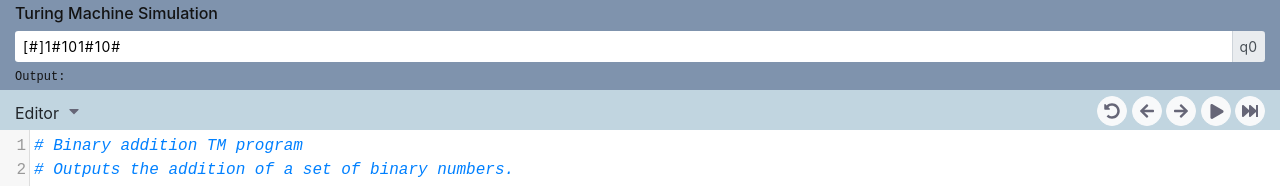
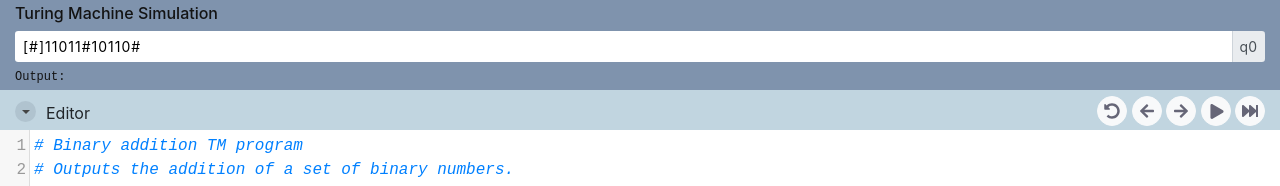
Before and after one commit to uhmarcel/Turing-Machine-Simulator, a React (Create React App) app: page / in a window 1280 px wide. Shown: the top 186 px of the page. Built offline with nearby package versions, Linux system fonts and the light colour scheme.

Commit message:
Added program list dropdown, added logic to swap program code from editor

```diff
--- a/src/App.js
+++ b/src/App.js
@@ -4,20 +4,20 @@ import Control from './Components/Control';
 import Editor from './Components/Editor';
 import './Css/App.css'
 
+import TuringMachine from './Classes/TuringMachine';
 import Program from './Classes/Program';
-import TuringMachine from './Classes/TuringMachine';
+import { binaryAddition } from './Extras/example-programs';
 
 class App extends Component {
 
   state = {
     TM: new TuringMachine(),
-    program: new Program()
+    program: new Program(),
+    defaultCode: ''
   }
 
   componentDidMount() {
-    const {TM} = this.state;
-    TM.setInput('1#101#10');
-    this.updateTM();
+    this.setDefaultCode(binaryAddition, '11011#10110');
   }
 
   updateTM = async () => {
@@ -30,8 +30,15 @@ class App extends Component {
     this.setState({program});
   }
 
+  setDefaultCode = (code, input) => {
+    const {TM} = this.state;
+    TM.setInput(input);
+    this.setState({defaultCode: code});
+    this.updateTM();
+  }
+
   render() {
-    const {TM, program} = this.state;
+    const {TM, program, defaultCode} = this.state;
     return (
       <div className='App'>
         <Display
@@ -42,8 +49,11 @@ class App extends Component {
           TM={TM}
           program={program}
           updateTM={this.updateTM}
+          updateProgram={this.updateProgram}
+          onProgramSelection={this.setDefaultCode}
         />
         <Editor
+          defaultCode={defaultCode}
           TM={TM}
           program={program}
           updateTM={this.updateTM}
--- a/src/Components/Control.js
+++ b/src/Components/Control.js
@@ -1,7 +1,8 @@
 import React, { Component } from 'react';
 import { Button } from 'reactstrap';
 import { FontAwesomeIcon } from '@fortawesome/react-fontawesome';
-import { faUndoAlt, faArrowLeft, faArrowRight, faPlay, faPause, faFastForward, faCaretDown} from '@fortawesome/free-solid-svg-icons';
+import { faUndoAlt, faArrowLeft, faArrowRight, faPlay, faPause, faFastForward } from '@fortawesome/free-solid-svg-icons';
+import ProgramDropdown from './Subcomponents/ProgramDropdown';
 
 import '../Css/Control.css';
 
@@ -29,6 +30,8 @@ class Control extends Component {
 
     simulationStep = async () => {
         const {TM, program, updateTM} = this.props;
+        if (TM.isDone())
+            this.stopSimulation();
         TM.step(program);
         updateTM();
     }
@@ -76,7 +79,11 @@ class Control extends Component {
         const playIcon = this.getPlayIcon();
         return (
             <div className='container-fluid ControlPanel'>
-                <div className='float-left EditorMsg'>Editor</div><Button color='none' className='float-left ControlButton'><FontAwesomeIcon icon={faCaretDown}/></Button>{'  '}
+                <ProgramDropdown
+                    className='float-left'
+                    onSelection={this.props.onProgramSelection}
+                />
+                <div className='EditorMsg'>Editor</div>
                 <div className='float-right'>
                     <Button color='light' className='ControlButton' onClick={this.simulationReset}><FontAwesomeIcon icon={faUndoAlt}/></Button>{'  '}
                     <Button color='light' className='ControlButton' onClick={this.simulationBack}><FontAwesomeIcon icon={faArrowLeft}/></Button>{'  '}
--- a/src/Components/Editor.js
+++ b/src/Components/Editor.js
@@ -1,6 +1,5 @@
 import React, { Component } from 'react';
 import { Controlled as CodeMirror} from 'react-codemirror2';
-import { binaryAddition } from '../Extras/example-programs'
 
 import 'codemirror/lib/codemirror.css';
 import 'codemirror/theme/xq-light.css';
@@ -11,13 +10,19 @@ import '../Css/Editor.css';
 class Editor extends Component {
 
     state = {
-        code: binaryAddition
+        previousCodeLength: null,
+        code: ''
     }
 
-    componentDidMount() {
-        const {code} = this.state;
-        this.updateCode(code);
+    componentDidUpdate() {
+        const {defaultCode} = this.props;
+        const {previousCodeLength} = this.state;
+        if (defaultCode.length !== previousCodeLength) {
+            this.setState({previousCodeLength: defaultCode.length});
+            this.updateCode(defaultCode);
+        }
     }
+
 
     updateCode = async(code) => {
         const { program, updateProgram } = this.props;
--- /dev/null
+++ b/src/Components/Subcomponents/ProgramDropdown.js
@@ -0,0 +1,56 @@
+import React, { Component } from 'react';
+import { ButtonDropdown, DropdownMenu, DropdownItem, DropdownToggle } from 'reactstrap';
+import { samplePrograms } from '../../Extras/example-programs';
+
+const layoutStyles = {
+    display: 'inline'
+}
+
+const iconStyles = {
+    borderRadius: '50%',
+    color: '#444',
+    width: '21px',
+    height: '21px',
+    marginTop: '-10px',
+    marginRight: '10px',
+    padding: '1px 3px 0px 0px',
+    background: '#b0c3cf',
+    border: 'none'
+}
+
+class ProgramDropdown extends Component {
+
+    state = {
+        dropdownOpen: false
+    }
+
+    toggle = () => {
+        this.setState(prevState => ({dropdownOpen: !prevState.dropdownOpen}));
+    }
+
+    onSelection = (programIndex) => {
+        const {code, sampleInput} = samplePrograms[programIndex];
+        if (this.props.onSelection) {
+            this.props.onSelection(code, sampleInput);
+        }
+    }
+
+    render() {
+        return (
+            <ButtonDropdown size='sm' isOpen={this.state.dropdownOpen} toggle={this.toggle} style={layoutStyles}>
+                <DropdownToggle caret  style={iconStyles}/>
+                <DropdownMenu>
+                    <DropdownItem header>Programs</DropdownItem>
+                    <DropdownItem divider />
+                    {samplePrograms.map( (program, key) =>
+                        <DropdownItem onClick={() => this.onSelection(key)} key={key}>
+                            {program.name}
+                        </DropdownItem>
+                    )}
+                </DropdownMenu>
+            </ButtonDropdown>
+        );
+    }
+}
+
+export default ProgramDropdown;
--- a/src/Extras/example-programs.js
+++ b/src/Extras/example-programs.js
@@ -100,3 +100,27 @@ q4]r (#, q5)
 q5]r (#/0, q6)
 q6]l (X/1, q1) (Y/0, q1)
 q7]r (#, qh)`
+
+
+export const samplePrograms = [
+    {
+        "name": "Arithmetic Multiply",
+        "sampleInput": "1111#11",
+        "code": arithMultiply
+    },
+    {
+        "name": "Binary Addition",
+        "sampleInput": "11101#10110",
+        "code": binaryAddition
+    },
+    {
+        "name": "Copy Paste",
+        "sampleInput": "10110",
+        "code": copyPaste
+    },
+    {
+        "name": "Reverse",
+        "sampleInput": "11001",
+        "code": reverse
+    }
+]
```
Also changed, not shown: 1 other file (tests, documents, lock files or other folders).
